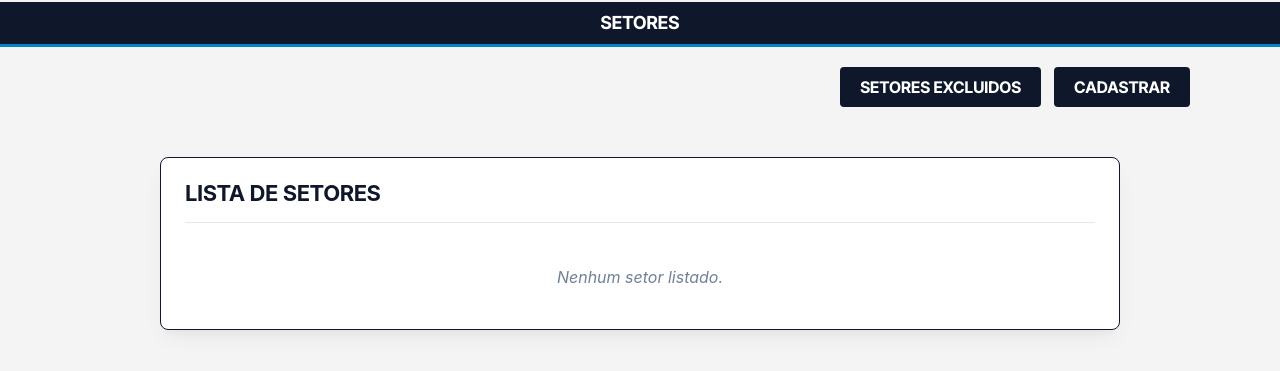
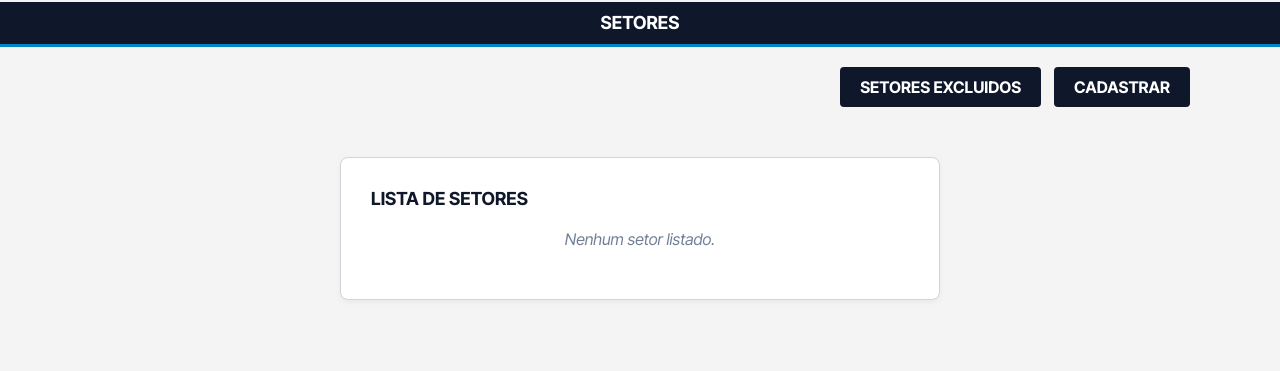
Before and after one commit to Eduardo271012/Projeto_Final_v2, a Flask app: page /setor in a window 1280 px wide. Shown: the part 121-492 px from the top of the page. Run offline with Flask 3, Linux system fonts and the light colour scheme; a user stored in the database is signed in; data that the repository does not hold is empty.

Commit message:
mudanças cams

```diff
--- a/templates/equipamento.html
+++ b/templates/equipamento.html
@@ -13,8 +13,8 @@
     </div>
 
     {% if request.endpoint == 'cadastro_equipamento' or editar %}
-    <div class="container-criar">
-        <section class="painel-formulario">
+    <div class="container-perfil">
+        <section class="container-perfil">
             <h2 class="card-titulo">{{ 'CADASTRAR' if not editar else 'EDITAR' }} EQUIPAMENTO</h2>
             <form method="POST" action="{{ url_for('cadastro_equipamento') if not editar else url_for('editar_equipamento', equipamento_id=editar.id) }}">
                 <div class="campo-formulario">
@@ -48,7 +48,7 @@
 
     <!-- CORREÇÃO: A tabela agora só será exibida se o endpoint for diferente do cadastro de equipamentos -->
     {% if request.endpoint != 'cadastro_equipamento' and not editar %}
-    <section class="painel">
+    <section class="container-perfil">
         <h2>LISTA DE EQUIPAMENTOS</h2>
         {% if equipamentos %}
         <table>
--- a/templates/funcionario.html
+++ b/templates/funcionario.html
@@ -12,8 +12,8 @@
     </div>
 
     {% if request.endpoint == 'cadastro_funcionario' %}
-    <div class="container-criar">
-        <section class="painel-formulario">
+    <div class="container-perfil">
+        <section class="container-perfil">
             <h2 class="card-titulo">CADASTRAR FUNCIONÁRIO</h2>
             <form method="POST" action="{{ url_for('cadastro_funcionario') }}">
                 <div class="campo-formulario">
@@ -59,7 +59,7 @@
 
     <!-- CORREÇÃO: A tabela de listagem agora só renderiza se o formulário de cadastro estiver fechado -->
     {% if request.endpoint != 'cadastro_funcionario' %}
-    <section class="painel">
+    <section class="container-perfil">
         <h2>LISTA DE FUNCIONÁRIOS</h2>
         {% if funcionarios %}
         <table>
--- a/templates/login.html
+++ b/templates/login.html
@@ -1,7 +1,7 @@
 {% extends "base.html" %}
 {% block conteudo %}
-<div class="container-criar-acesso">
-    <section class="painel formulario-acesso">
+<div class="container-perfil">
+    <section class="container-perfil">
         {% if registro %}
             <h2 class="card-titulo-acesso">CRIAR CONTA</h2>
             <form method="POST" action="{{ url_for('registro') }}">
--- a/templates/ordens_servico.html
+++ b/templates/ordens_servico.html
@@ -12,8 +12,8 @@
     </div>
 
     {% if request.endpoint == 'cadastro_ordem_view' %}
-    <div class="container-criar">
-        <section class="painel-formulario">
+    <div class="container-perfil">
+        <section class="container-perfil">
             <h2 class="card-titulo">CADASTRAR OS</h2>
             <form method="POST" action="{{ url_for('cadastro_ordem_view') }}">
                 <div class="campo-formulario">
@@ -72,7 +72,7 @@
 
     <!-- CORREÇÃO: Envolvendo a listagem para esconder a tabela se o formulário estiver aberto -->
     {% if request.endpoint != 'cadastro_ordem_view' %}
-    <section class="painel">
+    <section class="container-perfil">
         <h2>LISTAR ORDENS DE SERVIÇO</h2>
         {% if ordens %}
         <table>
--- a/templates/setor.html
+++ b/templates/setor.html
@@ -14,8 +14,8 @@
     </div>
 
     {% if request.endpoint == 'cadastro_setor' or editar %}
-    <div class="container-criar">
-        <section class="painel-formulario">
+    <div class="container-perfil">
+        <section class="container-perfil">
             <h2 class="card-titulo">{% if editar %}EDITAR{% else %}CADASTRAR{% endif %} SETOR</h2>
             <form method="POST" action="{{ url_for('cadastro_setor') if not editar else url_for('editar_setor', setor_id=editar.id)}}">
                 <div class="campo-formulario">
@@ -39,7 +39,7 @@
 
     <!-- CORREÇÃO: A tabela de listagem só aparece se o usuário não estiver na tela de cadastro -->
     {% if request.endpoint != 'cadastro_setor' and not editar %}
-    <section class="painel">
+    <section class="container-perfil">
         <h2>LISTA DE SETORES</h2>
         {% if setores %}
         <table>
```
